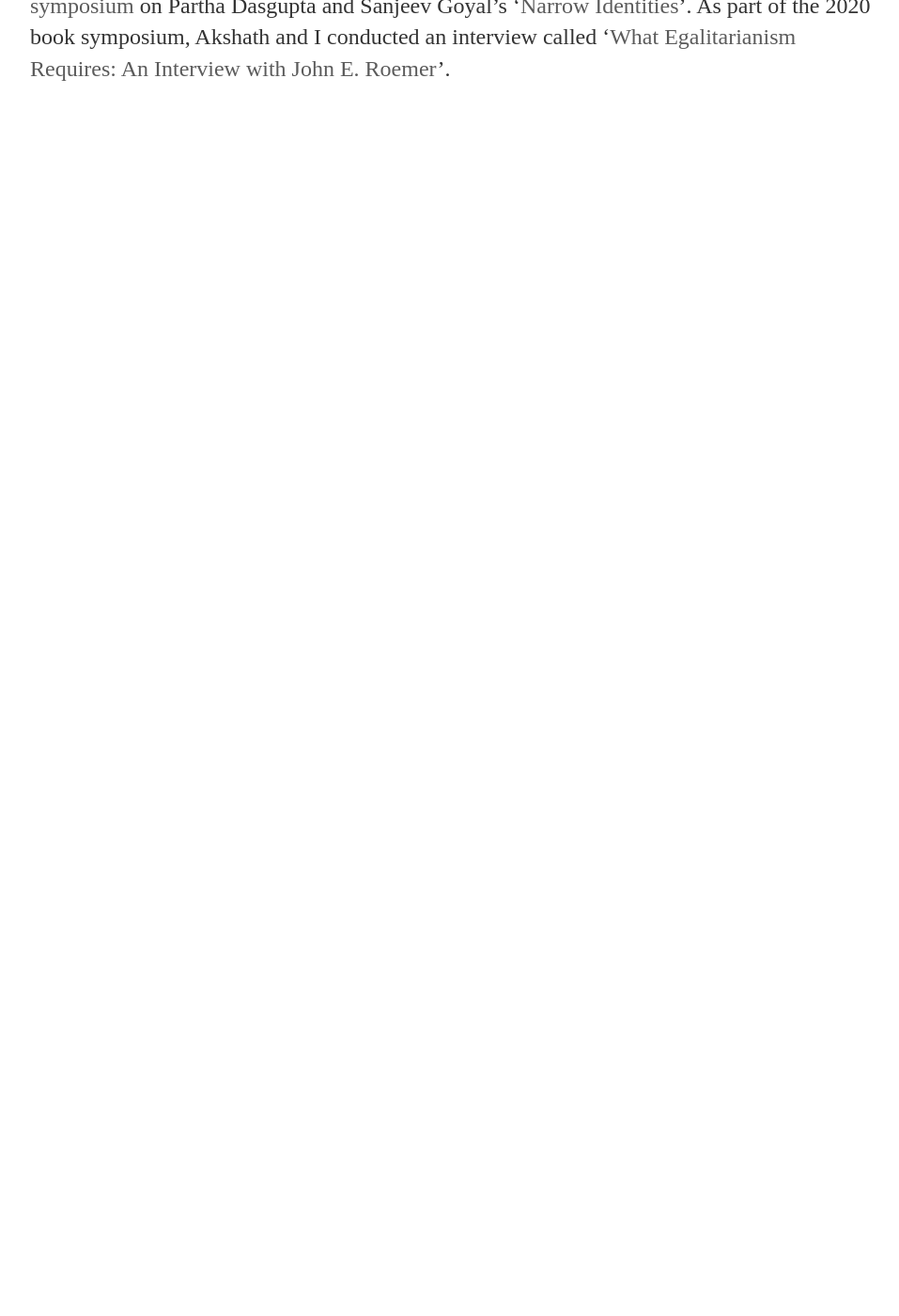
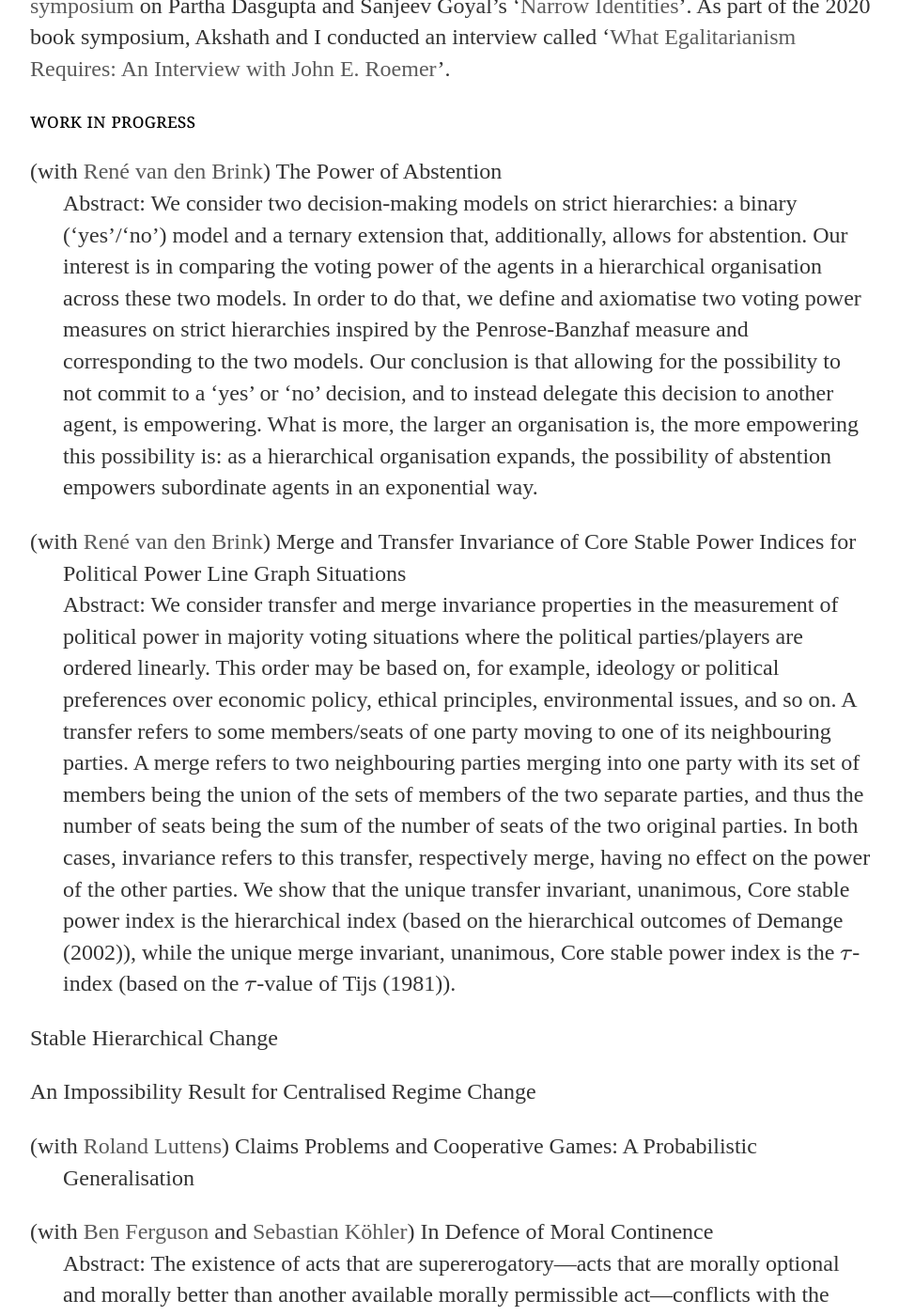
Before and after one commit to uzunovam/uzunovam, a Jekyll site: the page built from writing/index.html, in a window 1280 px wide and 1400 px high, scrolled down 1147 px. Shown: the whole window at 94% size, without its empty margins (160-1117 px from the left). Built offline with Jekyll 4.4.1, drawn with Linux system fonts in a browser that asks for light colours; before the commit the page ends 1297 px from its top, so only the background shows below that; some of the changed text lies outside the part shown.

Commit message:
Update index.html

```diff
--- a/writing/index.html
+++ b/writing/index.html
@@ -3,7 +3,7 @@ layout: default
 title: Writing
 ---
 <div class="blurb">
-	<p>My writing currently spans the following topics: the measurement of power in hierarchical structures (with my supervisor <a href="https://research.vu.nl/en/persons/jr-van-den-brink">René van den Brink</a>), conceptions of republican domination (with <a href="https://www.stefanomerlo.org/">Stefano Merlo</a>), bankruptcy problems and how cooperative game theory should deal with them (with <a href="https://research.vu.nl/en/persons/roland-iwan-luttens">Roland Luttens</a>), the demands of morality (with <a href="https://www.benjaminferguson.org/">Ben Ferguson</a>), the demands of rationality (with <a href="https://akshathjitendranath.weebly.com/">Akshath Jitendranath</a>), and the history and philosophy of measuring power. See below for the published work, including final drafts. An ongoing, and quite long-term, project is the history and philosophy of measuring (voting) power in cooperative game theory. Always open to hearing from folks interested in this as well.</p>
+	<p>My writing currently spans the following topics: the measurement of power in hierarchical structures (with my supervisor <a href="https://research.vu.nl/en/persons/jr-van-den-brink">René van den Brink</a>), conceptions of republican domination (with <a href="https://www.stefanomerlo.org/">Stefano Merlo</a>), bankruptcy problems and how cooperative game theory should deal with them (with <a href="https://research.vu.nl/en/persons/roland-iwan-luttens">Roland Luttens</a>), the demands of morality (with <a href="https://www.benjaminferguson.org/">Ben Ferguson</a>), the demands of rationality (with <a href="https://akshathjitendranath.weebly.com/">Akshath Jitendranath</a>), and the history and philosophy of measuring power. See below for the published work, including final drafts, and for a list of papers in progress. I have also written on, and continue to be interested in, the history and philosophy of measuring (voting) power in cooperative game theory.</p>
 	<section>journal articles</section>
 	<p class="firstreference">2021, <a href="https://doi.org/10.1108/S0743-41542021000039B006">Penrose and the Indifferent Crowd</a>, <cite>Research in the History of Economic Thought and Methodology: Including A Symposium on Carl Menger at the Centenary of His Death</cite>, 39B: 77–94 &nbsp; <a href="/files/papers/Penrose and the Indifferent Crowd.pdf"><bullet>&Xi;</bullet></a></p>
 	<p class="lastreference">2020, (with <a href="https://www.benjaminferguson.org/">Ben Ferguson</a>) <a href="https://doi.org/10.1093/analys/anaa033">A Dilemma for Permissibility-Based Solutions to the Paradox of Supererogation</a>, <cite>Analysis</cite>, 80 (4): 723–731  &nbsp; <a href="/files/papers/A Dilemma for Permissibility-Based Solutions to the Paradox of Supererogation.pdf"><bullet>&Xi;</bullet></a></p>
@@ -12,4 +12,17 @@ title: Writing
 	<section>book reviews</section>
 	<p class="singlereference">2022, <a href="https://doi.org/10.1163/17455243-19020001">Review of Daniel Halliday’s <cite>The Inheritance of Wealth: Justice, Equality, and the Right to Bequeath</cite></a>, <cite>Journal of Moral Philosophy</cite>, 19 (2): 197–200 &nbsp; <a href="/files/papers/Halliday, The Inheritance of Wealth, Review.pdf"><bullet>&Xi;</bullet></a></p>
 	<p>I have also edited or co-edited two symposia for the <a href="https://www.ejpe.org/"><cite>Erasmus Journal for Philosophy and Economics</cite></a>: (1) a <a href="https://www.ejpe.org/journal/issue/view/25">2020 book symposium</a>, co-edited with <a href="https://akshathjitendranath.weebly.com/">Akshath Jitendranath</a>, on John E. Roemer’s <a href="https://yalebooks.yale.edu/book/9780300233339/how-we-cooperate/"><cite>How We Cooperate: A Theory of Kantian Optimization</cite></a>, and (2) a <a href="https://www.ejpe.org/journal/issue/view/27">2021 article symposium</a> on Partha Dasgupta and Sanjeev Goyal’s ‘<a href="https://doi.org/10.1628/jite-2019-0025">Narrow Identities</a>’. As part of the 2020 book symposium, Akshath and I conducted an interview called ‘<a href="https://doi.org/10.23941/ejpe.v13i2.530">What Egalitarianism Requires: An Interview with John E. Roemer</a>’.</p>
+	<section>work in progress</section>
+	<p class="firstreference">(with <a href="https://research.vu.nl/en/persons/jr-van-den-brink">René van den Brink</a>) The Power of Abstention</br>
+	Abstract: We consider two decision-making models on strict hierarchies: a binary (‘yes’/‘no’) model and a ternary extension that, additionally, allows for abstention. Our interest is in comparing the voting power of the agents in a hierarchical organisation across these two models. In order to do that, we define and axiomatise two voting power measures on strict hierarchies inspired by the Penrose-Banzhaf measure and corresponding to the two models. Our conclusion is that allowing for the possibility to not commit to a ‘yes’ or ‘no’ decision, and to instead delegate this decision to another agent, is empowering. What is more, the larger an organisation is, the more empowering this possibility is: as a hierarchical organisation expands, the possibility of abstention empowers subordinate agents in an exponential way.</p>
+	<p class="firstreference">(with <a href="https://research.vu.nl/en/persons/jr-van-den-brink">René van den Brink</a>) Merge and Transfer Invariance of Core Stable Power Indices for Political Power Line Graph Situations</br>
+	Abstract: We consider transfer and merge invariance properties in the measurement of political power in majority voting situations where the political parties/players are ordered linearly. This order may be based on, for example, ideology or political preferences over economic policy, ethical principles, environmental issues, and so on. A transfer refers to some members/seats of one party moving to one of its neighbouring parties. A merge refers to two neighbouring parties merging into one party with its set of members being the union of the sets of members of the two separate parties, and thus the number of seats being the sum of the number of seats of the two original parties. In both cases, invariance refers to this transfer, respectively merge, having no effect on the power of the other parties. We show that the unique transfer invariant, unanimous, Core stable power index is the hierarchical index (based on the hierarchical outcomes of Demange (2002)), while the unique merge invariant, unanimous, Core stable power index is the \(\tau\)-index (based on the \(\tau\)-value of Tijs (1981)).</p>
+	<p class="middlereference">Stable Hierarchical Change</p>
+	<p class="middlereference">An Impossibility Result for Centralised Regime Change</p>
+	<p class="middlereference">(with <a href="https://research.vu.nl/en/persons/roland-iwan-luttens">Roland Luttens</a>) Claims Problems and Cooperative Games: A Probabilistic Generalisation</p>
+	<p class="middlereference">(with <a href="https://www.benjaminferguson.org/">Ben Ferguson</a> and <a href="https://sekoehler.weebly.com/">Sebastian Köhler</a>) In Defence of Moral Continence</br>
+	Abstract: The existence of acts that are supererogatory—acts that are morally optional and morally better than another available morally permissible act—conflicts with the conjunction of two plausible claims about moral goodness, reasons, and moral permissions. The first, moral continence, claims that if there are strictly stronger moral reasons to \(\phi\) than there are to \(\psi\), then ψ-ing is morally impermissible. The second, the very weak classical view, claims that if act \(\phi\) is morally better than act \(\psi\), then there is a stronger moral reason to \(\phi\) than to \(\psi\). </br> The most common response to this tension is to abandon moral continence and to thus claim that it can be morally permissible to perform acts that are less well supported by moral reasons. This paper considers three leading challenges to moral continence and argues that none succeed. We conclude that supererogation should either be accommodated by rejecting the weak classical view, or the intuitions that support the existence of supererogation should be dissolved via an error theory.</p>
+	<p class="middlereference">(with <a href="https://www.stefanomerlo.org/">Stefano Merlo</a>) Espitemic Sources of Republican Domination</br>
+	Abstract: </p>
+	<p class="middlereference">(with <a href="https://akshathjitendranath.weebly.com/">Akshath Jitendranath</a>) Rationality, Deliberation, and Types of Hard Choices; Ranking Hard Choices</p>
 </div><!-- /.blurb -->
```
